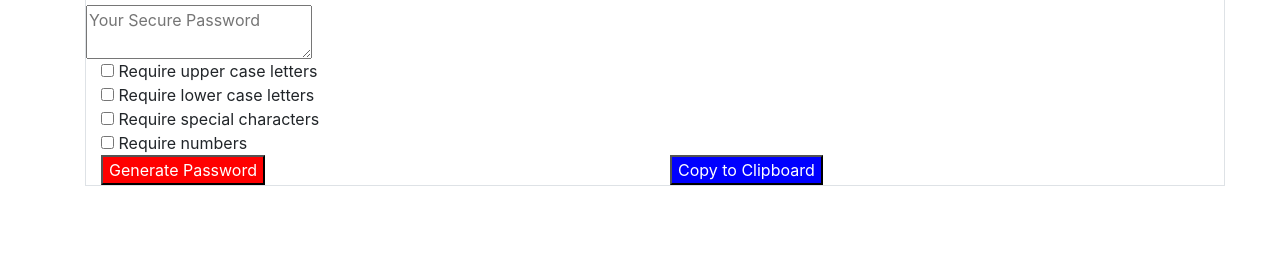
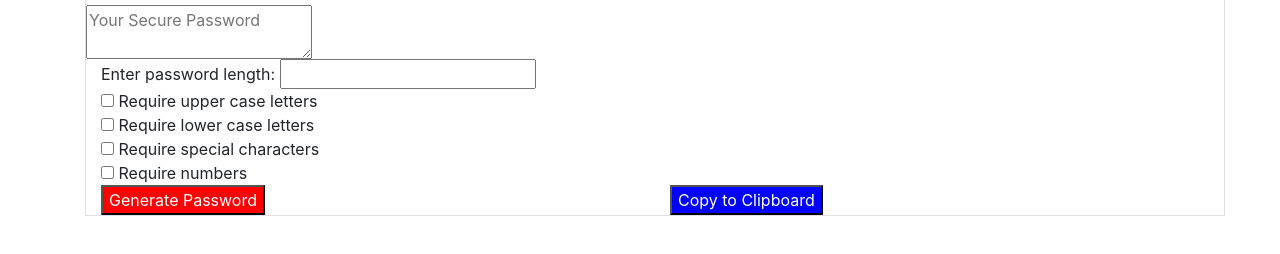
Before and after one commit to seanianking/lifewtrgenerator, a plain HTML site: page index.html in a window 1280 px wide. Shown: the part 98-352 px from the top of the page. Drawn offline with nearby package versions, Linux system fonts and the light colour scheme; a script that the page names is missing.

Commit message:
added password length input area

```diff
--- a/index.html
+++ b/index.html
@@ -21,13 +21,15 @@
                 <div id="textbox" class="row">
                         <textarea id="password" placeholder="Your Secure Password" aria-label="Generated Password"></textarea>
                 </div>
-                <input type="checkbox" name="requirement1" value="uppercase"> Require upper case letters
+                Enter password length: <input type="text" id="length">
                 <br>
-                <input type="checkbox" name="requirement2" value="lowercase"> Require lower case letters
+                <input type="checkbox" id="uppercase" value="uppercase"> Require upper case letters
                 <br>
-                <input type="checkbox" name="requirement3" value="specials"> Require special characters
+                <input type="checkbox" id="lowercase" value="lowercase"> Require lower case letters
                 <br>
-                <input type="checkbox" name="requirement4" value="specials"> Require numbers
+                <input type="checkbox" id="specials" value="specials"> Require special characters
+                <br>
+                <input type="checkbox" id="numbers" value="specials"> Require numbers
                 <br>
                   <div class="row">
                       <div class="col-md-6">
```
